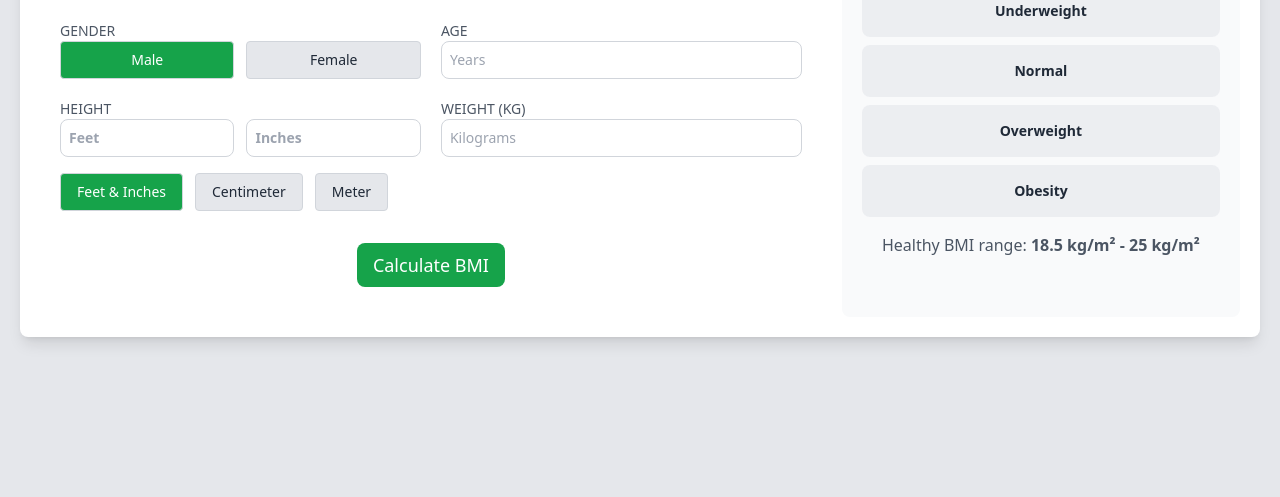
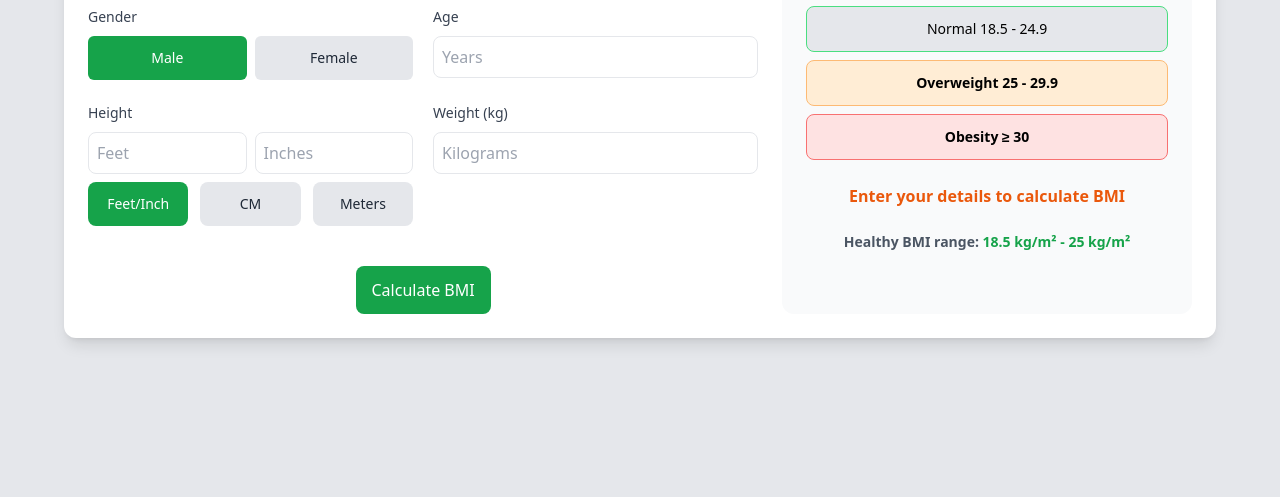
Before and after one commit to apolo-itnet/BMI-Calculator, a plain HTML site: page index.html in a window 1280 px wide. Shown: the part 303-800 px from the top of the page. Drawn offline with nearby package versions, Linux system fonts and the light colour scheme.

Commit message:
BMI-Calculator-design-update

```diff
--- a/index.html
+++ b/index.html
@@ -1,16 +1,19 @@
-<!-- Updated BMI Calculator with Tailwind CSS -->
-<!DOCTYPE html>
+<!-- Simplified BMI Calculator with Cleaner Design -->
+<!doctype html>
 <html lang="en">
   <head>
-    <meta charset="UTF-8">
-    <meta name="viewport" content="width=device-width, initial-scale=1.0">
+    <meta charset="UTF-8" />
+    <meta name="viewport" content="width=device-width, initial-scale=1.0" />
     <title>BMI Calculator</title>
     <script src="https://cdn.tailwindcss.com"></script>
   </head>
   <body class="flex justify-center items-center h-screen bg-gray-200">
-    <div class="w-[1240px] h-[480px] bg-white p-5 rounded-lg shadow-lg flex gap-5 mx-auto">
-        <div class="w-full p-5">
-            <div class="flex gap-5 items-center">
+
+    <div class="w-full max-w-6xl bg-white p-6 rounded-xl shadow-lg flex gap-6">
+
+      <!-- Input Section -->
+      <div class="w-full ">
+        <div class="flex items-center gap-4 mb-6">
             <img src="jpg/weight-machine.svg" alt="" class="w-[100px]">
           <div>
             <a href="index.html" class="no-underline">
@@ -20,55 +23,147 @@
           </div>
         </div>
 
-              <form id="bmiForm" class="grid grid-cols-2 gap-5 mt-6">
-
-                <div class="flex flex-col">
-                    <label class="text-sm text-gray-600 uppercase">gender</label>
-                    <div class="flex gap-3">
-                        <button type="button" class="flex-1 py-2 bg-gray-200 border border-gray-300 rounded text-sm text-gray-800  gender-btn active" data-value="male"">Male</button>
-                        <button type="button" class="flex-1 py-2 bg-gray-200 border border-gray-300 rounded text-sm text-gray-800 gender-btn" data-value="female"">Female</button>
+        <form id="bmiForm" class=" grid grid-cols-2 gap-5 mb-10">
+          <!-- Gender Selection -->
+          <div class="space-y-2">
+            <label class="text-sm font-medium text-gray-700">Gender</label>
+            <div class="flex gap-2">
+              <button
+                type="button"
+                class="flex-1 py-3 text-sm text-gray-800 rounded-md gender-btn bg-gray-200"
+                data-value="male"
+              >
+                Male
+              </button>
+              <button
+                type="button"
+                class="flex-1 py-3 text-sm text-gray-800 rounded-md gender-btn bg-gray-200"
+                data-value="female"
+              >
+                Female
+              </button>
             </div>
           </div>
 
-                <div class="flex flex-col">
-                    <label class="text-sm text-gray-600">AGE</label>
-                    <input type="number" id="age" name="age" min="2" max="120" placeholder="Years" required class="w-full p-2 border border-gray-300 rounded-lg text-sm appearance-none">
+          <!-- Age Input -->
+          <div class="space-y-2">
+            <label class="text-sm font-medium text-gray-700">Age</label>
+            <input
+              type="number"
+              id="age"
+              placeholder="Years"
+              class="w-full p-2 border rounded-lg outline-none focus:ring-1 focus:ring-green-600"
+            />
           </div>
 
-                <div class="flex flex-col ">
-                    <label class="text-sm text-gray-600 uppercase">Height</label>
-                    <div class="flex gap-3 pb-4">
-                        <input type="number" id="heightFt" name="heightFt" placeholder="Feet" required class="w-full p-2 border border-gray-300 rounded-lg text-sm font-semibold ">
-                        <input type="number" id="heightIn" name="heightIn" placeholder="Inches" required class="w-full p-2 border border-gray-300 rounded-lg text-sm font-semibold ">
-                        <input type="number" id="heightCm" name="heightCm" placeholder="Centimeter" class="w-full p-2 border border-gray-300 rounded-lg text-sm font-semibold hidden">
-                        <input type="number" id="heightM" name="heightM" placeholder="Meter" class="w-full p-2 border border-gray-300 rounded-lg text-sm font-semibold hidden">
+          <!-- Height Input -->
+          <div class="space-y-2">
+            <label class="text-sm font-medium text-gray-700">Height</label>
+            <div class="flex gap-2">
+              <input
+                type="number"
+                id="heightFt"
+                placeholder="Feet"
+                class="w-full px-2 p-2 border rounded-lg outline-none focus:ring-1 focus:ring-green-600"
+              />
+              <input
+                type="number"
+                id="heightIn"
+                placeholder="Inches"
+                class="w-full px-2 p-2 border rounded-lg outline-none focus:ring-1 focus:ring-green-600"
+              />
+              <input
+                type="number"
+                id="heightCm"
+                placeholder="CM"
+                class="w-full px-2 p-2 border rounded-lg outline-none focus:ring-1 focus:ring-green-600 hidden"
+              />
+              <input
+                type="number"
+                id="heightM"
+                placeholder="Meters"
+                class="w-full px-2 p-2 border rounded-lg outline-none focus:ring-1 focus:ring-green-600 hidden"
+              />
             </div>
-                    <div class="flex gap-3 mb-4">
-                      <button type="button" class="px-4 py-2 bg-gray-200 border border-gray-300 rounded text-sm text-gray-800" onclick="toggleHeightInputs('feet')">Feet & Inches</button>
-                      <button type="button" class="px-4 py-2 bg-gray-200 border border-gray-300 rounded text-sm text-gray-800" onclick="toggleHeightInputs('cm')">Centimeter</button>
-                      <button type="button" class="px-4 py-2 bg-gray-200 border border-gray-300 rounded text-sm text-gray-800" onclick="toggleHeightInputs('meter')">Meter</button>
+            <div class="flex gap-3">
+              <button
+                type="button"
+                onclick="toggleHeightInputs('feet')"
+                data-unit="feet"
+                class="flex-1 py-3 text-sm rounded-lg height-btn bg-gray-200 text-gray-800"
+              >
+                Feet/Inch
+              </button>
+              <button
+                type="button"
+                onclick="toggleHeightInputs('cm')"
+                data-unit="cm"
+                class="flex-1 py-3 text-sm rounded-lg height-btn bg-gray-200 text-gray-800"
+              >
+                CM
+              </button>
+              <button
+                type="button"
+                onclick="toggleHeightInputs('meter')"
+                data-unit="meter"
+                class="flex-1 py-3 text-sm rounded-lg height-btn bg-gray-200 text-gray-800"
+              >
+                Meters
+              </button>
             </div>
           </div>
 
-                <div class="flex flex-col">
-                    <label class="text-sm text-gray-600 uppercase">WEIGHT (kg)</label>
-                    <input type="number" id="weight" name="weight" placeholder="Kilograms" required class="w-full p-2 border border-gray-300 rounded-lg text-sm">
+          <!-- Weight Input -->
+          <div class="space-y-2">
+            <label class="text-sm font-medium text-gray-700">Weight (kg)</label>
+            <input
+              type="number"
+              id="weight"
+              placeholder="Kilograms"
+              class="w-full p-2 border rounded-lg outline-none focus:ring-1 focus:ring-green-600"
+            />
           </div>
 
         </form>
-              <button type="submit" class=" flex mx-auto px-4 py-2 bg-green-600 text-white rounded-lg text-lg hover:px-6 duration-300 transition-all mt-4">Calculate BMI</button>
+
+        <button id="calculateBtn" class="flex mx-auto px-4 py-3 bg-green-600 text-white rounded-lg hover:px-6 duration-300 transition-all"> Calculate BMI </button>
       </div>
 
-        <div class="w-6/12 p-5 bg-gray-50 rounded-lg flex flex-col justify-center mx-auto">
+      <!-- Result Section -->
+      <div class="w-7/12 p-6 bg-gray-50 rounded-xl font-semibold text-center">
         <h2 class="text-2xl font-bold text-gray-800 mb-4 text-center">Your BMI is <span id="bmiValue" class="text-green-600 font-bold text-2xl"> - </span></h2>
-            <div class="flex flex-col gap-2 mb-4 text-center font-semibold ">
-                <span id="underweight" class="py-4 bg-gray-200/60 rounded-lg text-sm text-gray-800">Underweight</span>
-                <span id="normal" class="py-4 bg-gray-200/60 rounded-lg text-sm text-gray-800">Normal</span>
-                <span id="overweight" class="py-4 bg-gray-200/60 rounded-lg text-sm text-gray-800">Overweight</span>
-                <span id="obesity" class="py-4 bg-gray-200/60 rounded-lg text-sm text-gray-800">Obesity</span>
+
+        <div class="space-y-2">
+          <div
+            id="underweight"
+            class="p-3 text-sm rounded-lg bg-green-50 border border-green-200"
+          >
+            Underweight < 18.5
           </div>
-            <p class="text-center text-sm text-gray-600 font-bold" id="recommendation"></p>
-            <p class="text-center text-base text-gray-600">Healthy BMI range: <strong>18.5 kg/m² - 25 kg/m²</strong></p>
+          <div
+            id="normal"
+            class="p-3 text-sm rounded-lg bg-gray-200 border border-green-400 font-medium"
+          >
+            Normal 18.5 - 24.9
+          </div>
+          <div
+            id="overweight"
+            class="p-3 text-sm rounded-lg bg-orange-100 border border-orange-300"
+          >
+            Overweight 25 - 29.9
+          </div>
+          <div
+            id="obesity"
+            class="p-3 text-sm rounded-lg bg-red-100 border border-red-400"
+          >
+            Obesity ≥ 30
+          </div>
+        </div>
+
+        <p class="text-center text-base my-6 text-orange-600" id="recommendation">
+          Enter your details to calculate BMI
+        </p>
+        <p class="text-center text-sm text-gray-600">Healthy BMI range: <strong class="text-green-600">18.5 kg/m² - 25 kg/m²</strong></p>
       </div>
     </div>
     <script src="script.js"></script>
--- a/script.js
+++ b/script.js
@@ -1,4 +1,3 @@
-
 document.addEventListener("DOMContentLoaded", function () {
     // Selecting elements
     const heightFt = document.getElementById("heightFt");
@@ -9,7 +8,7 @@ document.addEventListener("DOMContentLoaded", function () {
     const bmiValue = document.getElementById("bmiValue");
     const recommendation = document.getElementById("recommendation");
     const genderButtons = document.querySelectorAll(".gender-btn");
-  const heightButtons = document.querySelectorAll("button[onclick^='toggleHeightInputs']");
+    const heightButtons = document.querySelectorAll(".height-btn");
     const categories = {
         underweight: document.getElementById("underweight"),
         normal: document.getElementById("normal"),
@@ -18,8 +17,8 @@ document.addEventListener("DOMContentLoaded", function () {
     };
 
     // Set default active selections
-  genderButtons[0].classList.add("bg-green-600", "text-white"); // Default Male
-  heightButtons[0].classList.add("bg-green-600", "text-white"); // Default Feet & Inches
+    genderButtons[0].classList.add("bg-green-600", "text-white");
+    heightButtons[0].classList.add("bg-green-600", "text-white");
 
     // Function to toggle gender selection
     genderButtons.forEach(button => {
@@ -29,20 +28,15 @@ document.addEventListener("DOMContentLoaded", function () {
         });
     });
 
-
-
     // Function to toggle height input fields
     window.toggleHeightInputs = function (unit) {
-  // Hide all height input fields
         heightFt.classList.add("hidden");
         heightIn.classList.add("hidden");
         heightCm.classList.add("hidden");
         heightM.classList.add("hidden");
 
-  // Remove active classes from all height buttons
-  heightButtons.forEach(btn => btn.classList.remove("bg-green-600", "text-white", "border-green-600"));
+        heightButtons.forEach(btn => btn.classList.remove("bg-green-600", "text-white"));
 
-  // Show the relevant height input fields based on the selected unit
         if (unit === "feet") {
             heightFt.classList.remove("hidden");
             heightIn.classList.remove("hidden");
@@ -52,9 +46,7 @@ window.toggleHeightInputs = function (unit) {
             heightM.classList.remove("hidden");
         }
 
-  // Add active classes to the clicked button
-  const activeButton = document.querySelector(`button[onclick='toggleHeightInputs("${unit}")']`);
-  activeButton.classList.add("bg-green-600", "text-white", "border-green-600");
+        document.querySelector(`button[data-unit="${unit}"]`).classList.add("bg-green-600", "text-white");
     };
 
     // Function to calculate BMI
@@ -76,42 +68,46 @@ window.toggleHeightInputs = function (unit) {
             let bmi = weightValue / (heightInMeters * heightInMeters);
             bmi = bmi.toFixed(1);
             bmiValue.textContent = bmi;
-          bmiValue.classList.add("bg-green-600", "text-white", "p-2", "rounded");
             updateCategory(bmi);
         } else {
             bmiValue.textContent = "-";
             recommendation.textContent = "Please enter valid values for height and weight.";
-          bmiValue.classList.remove("bg-green-600", "text-white");
+            recommendation.classList.add("text-orange-400")
+            bmiValue.className = "";
         }
     }
 
     // Function to update category highlight and recommendation
     function updateCategory(bmi) {
-      Object.values(categories).forEach(category => category.classList.remove("bg-green-600", "text-white"));
+        Object.values(categories).forEach(category => category.classList.remove("bg-green-600", "bg-amber-400", "bg-orange-500", "bg-red-600", "text-white"));
         recommendation.classList.remove("text-red-500", "text-green-500");
+        bmiValue.className = "p-2 rounded text-white";
 
         if (bmi < 18.5) {
-          categories.underweight.classList.add("bg-green-600", "text-white");
+            categories.underweight.classList.add("bg-amber-400", "text-white");
             recommendation.textContent = "Warning: You are underweight. Consider a balanced diet.";
             recommendation.classList.add("text-red-500");
+            bmiValue.classList.add("bg-amber-400");
         } else if (bmi >= 18.5 && bmi < 25) {
             categories.normal.classList.add("bg-green-600", "text-white");
-          recommendation.textContent = " Nice Shape";
-          recommendation.textContent = " You have a normal weight. Keep up the healthy lifestyle!";
+            recommendation.textContent = "You have a normal weight. Keep up the healthy lifestyle!";
             recommendation.classList.add("text-green-500");
+            bmiValue.classList.add("bg-green-600");
         } else if (bmi >= 25 && bmi < 30) {
-          categories.overweight.classList.add("bg-green-600", "text-white");
+            categories.overweight.classList.add("bg-orange-500", "text-white");
             recommendation.textContent = "Warning: You are overweight. Consider regular exercise and a healthy diet.";
             recommendation.classList.add("text-red-500");
+            bmiValue.classList.add("bg-orange-500");
         } else {
-          categories.obesity.classList.add("bg-green-600", "text-white");
+            categories.obesity.classList.add("bg-red-600", "text-white");
             recommendation.textContent = "Warning: You are in the obesity category. Consult a healthcare provider.";
             recommendation.classList.add("text-red-500");
+            bmiValue.classList.add("bg-red-600");
         }
     }
 
     // Event listener for BMI calculation
-  document.querySelector("button[type='submit']").addEventListener("click", function (e) {
+    document.getElementById("calculateBtn").addEventListener("click", function (e) {
         e.preventDefault();
         calculateBMI();
     });
```
Lines whose indentation alone changed are shown as unchanged.
